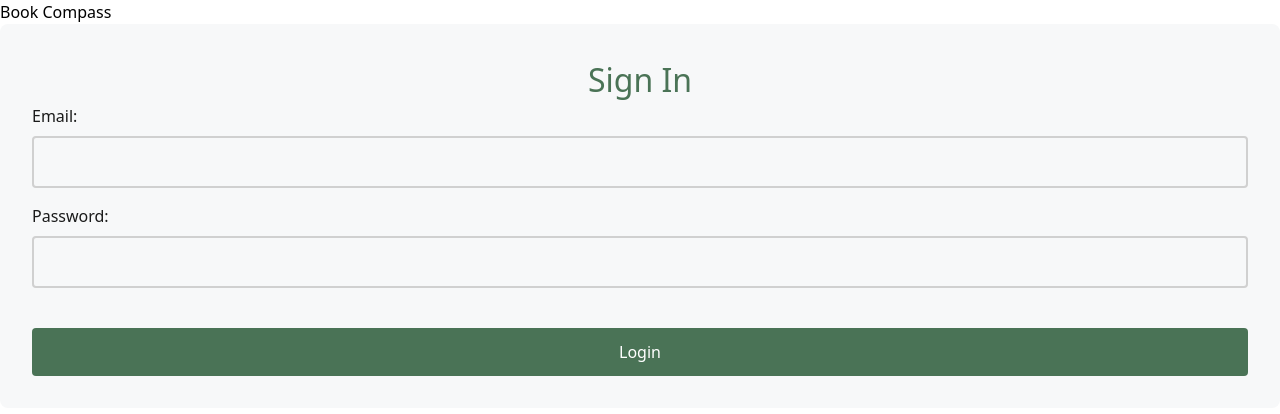
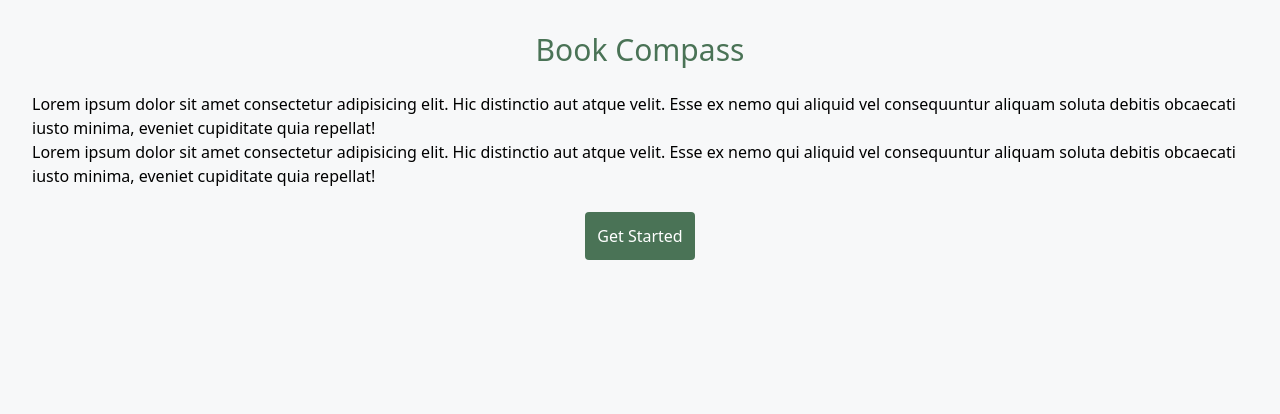
Before and after one commit to IraShy/book-compass-client, a React (Vite) app: page / in a window 1280 px wide. Shown: the top 414 px of the page. Built offline with nearby package versions, Linux system fonts and the light colour scheme.

Commit message:
feat: add placeholder components
- Add Profile component placeholder
- Redirect to Profile after successful login
- Add Home component placeholder
- Add 404 component

```diff
--- a/src/App.tsx
+++ b/src/App.tsx
@@ -1,15 +1,19 @@
-import Login from "./Login";
+import { BrowserRouter as Router, Routes, Route } from "react-router-dom";
+import Home from "./components/Home";
+import Login from "./components/Login";
+import Profile from "./components/Profile";
+import PageNotFound from "./components/404";
 
 function App() {
   return (
-    <div>
-      <header>
-        <h1>Book Compass</h1>
-      </header>
-      <main>
-        <Login />
-      </main>
-    </div>
+    <Router>
+      <Routes>
+        <Route path="/" element={<Home />} />
+        <Route path="/login" element={<Login />} />
+        <Route path="/profile" element={<Profile />} />
+        <Route path="*" element={<PageNotFound />} />
+      </Routes>
+    </Router>
   );
 }
 
--- a/src/Login.tsx
+++ /dev/null
@@ -1,87 +0,0 @@
-import { useState } from "react";
-import axios from "axios";
-import type { LoginData } from "./types.ts";
-import "./Login.css";
-
-function Login() {
-  const [formData, setFormData] = useState<LoginData>({
-    email: "",
-    password: "",
-  });
-
-  const handleSubmit = async (e: React.FormEvent) => {
-    e.preventDefault();
-
-    try {
-      console.log(formData);
-      const response = await axios.post(
-        "http://localhost:8000/api/users/login",
-        {
-          email: formData.email,
-          password: formData.password,
-        }
-      );
-
-      console.log("Login successful:", response.data);
-      // TODO: Store token and redirect user
-    } catch (error) {
-      if (axios.isAxiosError(error)) {
-        console.error("Login failed:", error.response?.data);
-      } else {
-        console.error("Network error:", error);
-      }
-    }
-  };
-
-  const handleChange = (e: React.ChangeEvent<HTMLInputElement>) => {
-    const { name, value } = e.target;
-    setFormData((prev) => ({
-      ...prev,
-      [name]: value,
-    }));
-  };
-
-  return (
-    <div className="login-container">
-      <form onSubmit={handleSubmit}>
-        <h2 className="login-title">Sign In</h2>
-
-        <div className="form-group">
-          <label htmlFor="email" className="form-label">
-            Email:
-          </label>
-          <input
-            type="email"
-            id="email"
-            name="email"
-            value={formData.email}
-            onChange={handleChange}
-            className="form-input"
-            required
-          />
-        </div>
-
-        <div className="form-group">
-          <label htmlFor="password" className="form-label">
-            Password:
-          </label>
-          <input
-            type="password"
-            id="password"
-            name="password"
-            value={formData.password}
-            onChange={handleChange}
-            className="form-input"
-            required
-          />
-        </div>
-
-        <button type="submit" className="login-button">
-          Login
-        </button>
-      </form>
-    </div>
-  );
-}
-
-export default Login;
--- /dev/null
+++ b/src/components/404.tsx
@@ -0,0 +1,14 @@
+import { Link } from "react-router-dom";
+
+function PageNotFound() {
+  return (
+    <div className="container">
+      <h1 className="title">Page Not Found</h1>
+      <Link to="/" className="btn">
+        Home
+      </Link>
+    </div>
+  );
+}
+
+export default PageNotFound;
--- /dev/null
+++ b/src/components/Home.tsx
@@ -0,0 +1,30 @@
+import { Link } from "react-router-dom";
+
+function Home() {
+  return (
+    <div className="container">
+      <h1 className="title">Book Compass</h1>
+
+      <section>
+        <p>
+          Lorem ipsum dolor sit amet consectetur adipisicing elit. Hic
+          distinctio aut atque velit. Esse ex nemo qui aliquid vel consequuntur
+          aliquam soluta debitis obcaecati iusto minima, eveniet cupiditate quia
+          repellat!
+        </p>
+        <p>
+          Lorem ipsum dolor sit amet consectetur adipisicing elit. Hic
+          distinctio aut atque velit. Esse ex nemo qui aliquid vel consequuntur
+          aliquam soluta debitis obcaecati iusto minima, eveniet cupiditate quia
+          repellat!
+        </p>
+      </section>
+
+      <Link to="/login" className="btn">
+        Get Started
+      </Link>
+    </div>
+  );
+}
+
+export default Home;
--- /dev/null
+++ b/src/components/Login.tsx
@@ -0,0 +1,93 @@
+import { useState } from "react";
+import { useNavigate } from "react-router-dom";
+import axios from "axios";
+import type { LoginData } from "../types.ts";
+
+function Login() {
+  const navigate = useNavigate();
+  const [formData, setFormData] = useState<LoginData>({
+    email: "",
+    password: "",
+  });
+
+  const handleSubmit = async (e: React.FormEvent) => {
+    e.preventDefault();
+
+    try {
+      console.log(formData);
+      const response = await axios.post(
+        "http://localhost:8000/api/users/login",
+        {
+          email: formData.email,
+          password: formData.password,
+        }
+      );
+
+      console.log("Login successful:", response.data);
+      // TODO: Store token
+      // TODO: send data to context
+      // TODO: handle errors
+      navigate("/profile");
+    } catch (error) {
+      if (axios.isAxiosError(error)) {
+        console.error("Login failed:", error.response?.data);
+      } else {
+        console.error("Network error:", error);
+      }
+    }
+  };
+
+  const handleChange = (e: React.ChangeEvent<HTMLInputElement>) => {
+    const { name, value } = e.target;
+    setFormData((prev) => ({
+      ...prev,
+      [name]: value,
+    }));
+  };
+
+  return (
+    <div className="container">
+      <div className="form-container">
+        <form onSubmit={handleSubmit}>
+          <h2 className="title">Sign In</h2>
+
+          <div className="form-group">
+            <label htmlFor="email" className="label">
+              Email:
+            </label>
+            <input
+              type="email"
+              id="email"
+              name="email"
+              value={formData.email}
+              onChange={handleChange}
+              className="input"
+              required
+            />
+          </div>
+
+          <div className="form-group">
+            <label htmlFor="password" className="label">
+              Password:
+            </label>
+            <input
+              type="password"
+              id="password"
+              name="password"
+              value={formData.password}
+              onChange={handleChange}
+              className="input"
+              required
+            />
+          </div>
+
+          <button type="submit" className="btn-submit">
+            Login
+          </button>
+        </form>
+      </div>
+    </div>
+  );
+}
+
+export default Login;
--- /dev/null
+++ b/src/components/Profile.tsx
@@ -0,0 +1,14 @@
+function Profile() {
+  return (
+    <div className="container">
+      <h2 className="title">Profile</h2>
+      <p>Hello user</p>
+
+      <button className="btn" onClick={() => console.log("Logout clicked")}>
+        Logout
+      </button>
+    </div>
+  );
+}
+
+export default Profile;
```
